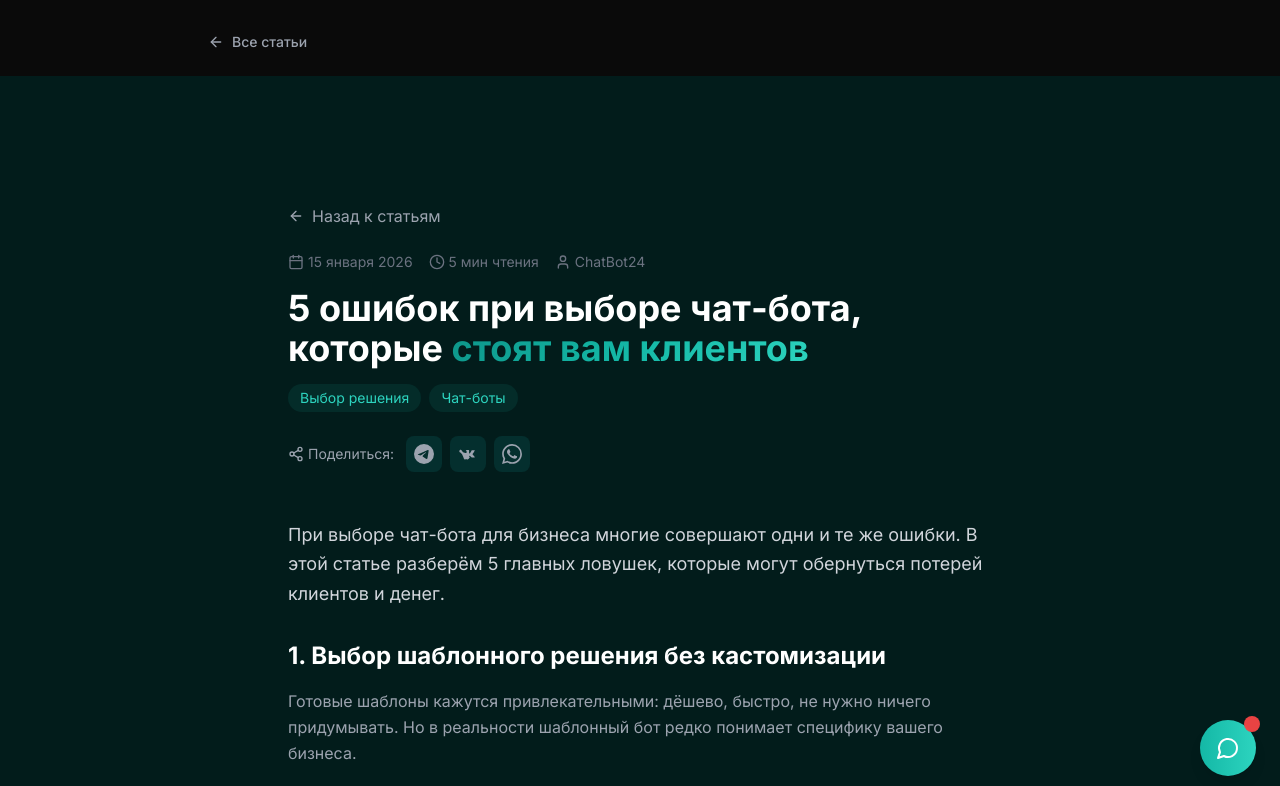
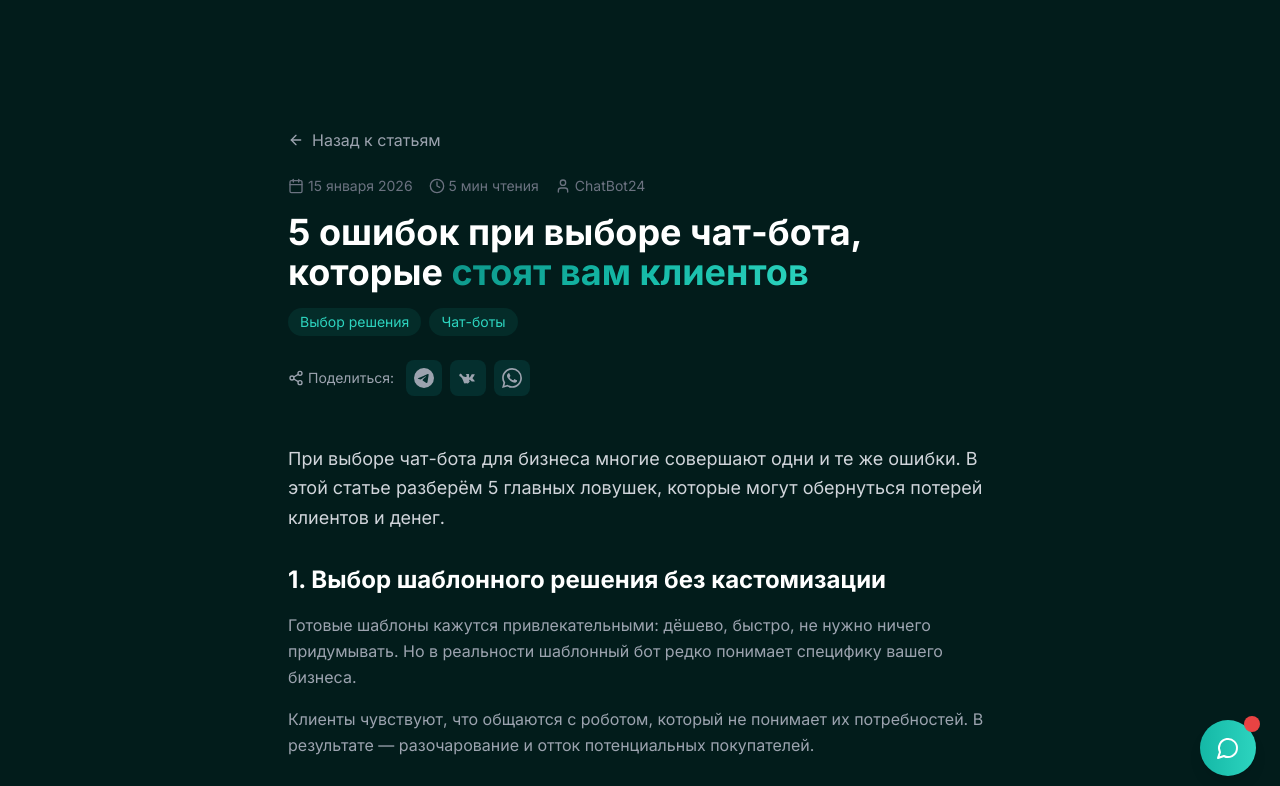
Before and after one commit to timoshinoleg-eng/march, a Next.js app: page /blog/5-oshibok in a window 1280 px wide. Shown: the top 786 px of the page. Built offline with nearby package versions, Linux system fonts and the light colour scheme.

Commit message:
Fix: Remove BackButton from blog layout (was showing on main blog page)
- BackButton removed from blog/layout.tsx
- 'Назад к статьям' link already exists in individual article pages

```diff
--- a/app/blog/layout.tsx
+++ b/app/blog/layout.tsx
@@ -1,5 +1,4 @@
 import { Metadata } from "next";
-import { BackButton } from "@/components/blog/BackButton";
 
 export const metadata: Metadata = {
   metadataBase: new URL("https://chatbot24.su"),
@@ -16,9 +15,6 @@ export default function BlogLayout({
 }) {
   return (
     <div className="min-h-screen bg-[#0a0a0a]">
-      <div className="max-w-4xl mx-auto px-4 pt-8">
-        <BackButton />
-      </div>
       {children}
     </div>
   );
```
